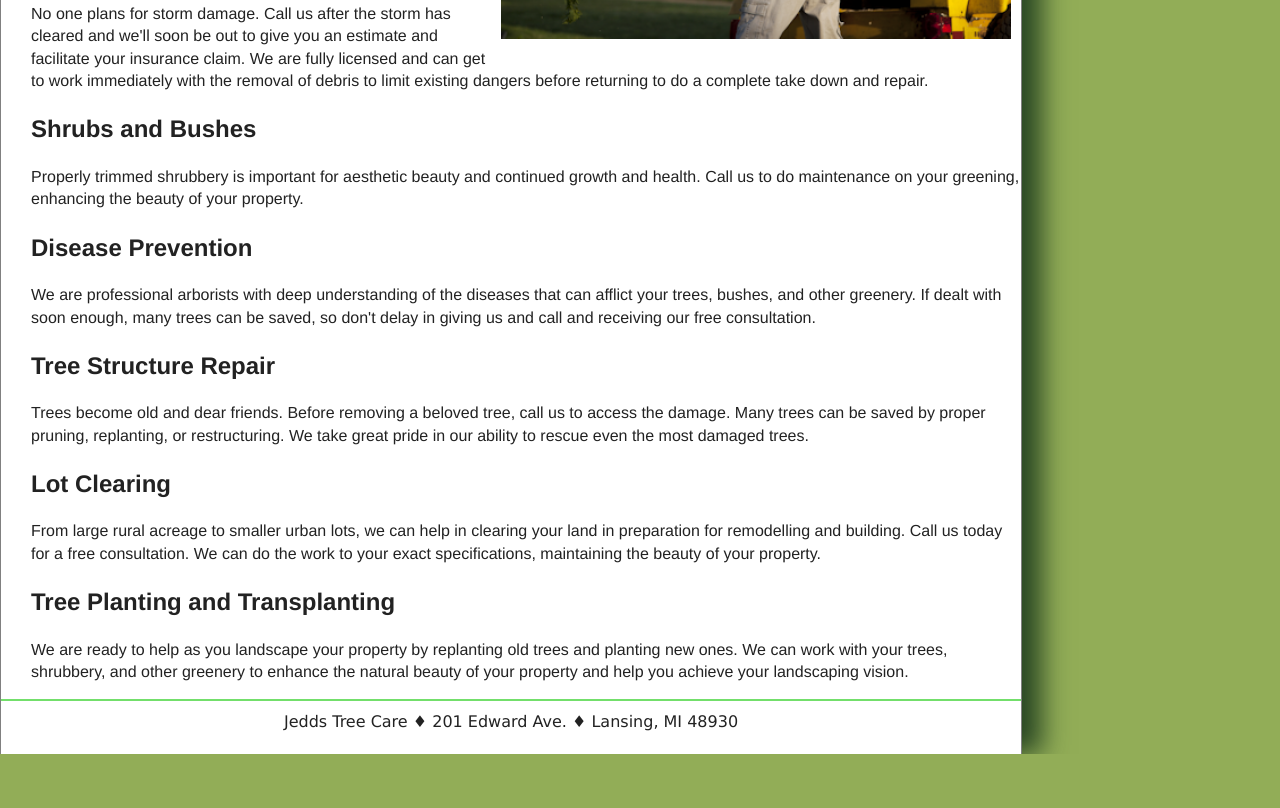
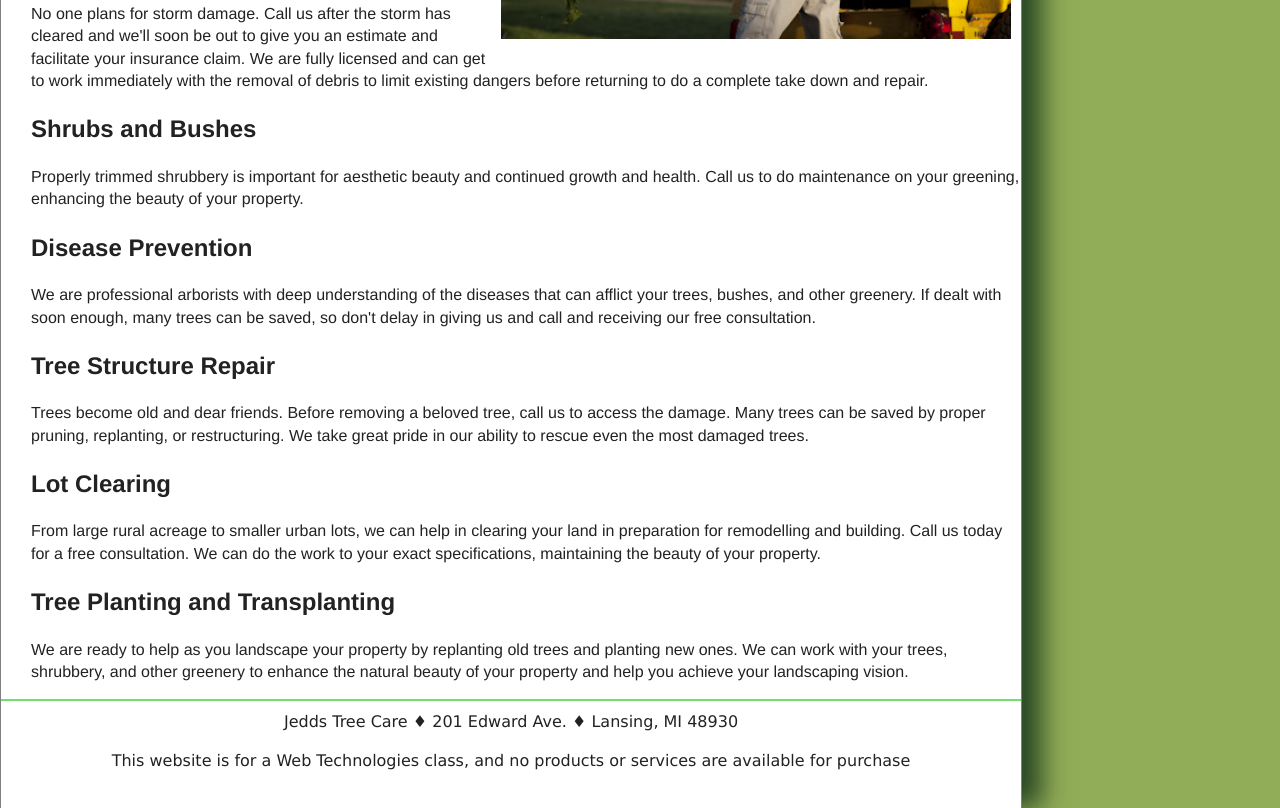
Before and after one commit to skyfila/3062749.github.io, a plain HTML site: page jtc_services.html in a window 1280 px wide. Shown: the part 465-1273 px from the top of the page. Before the commit the page ends 1219 px from the top, so only its background shows below. Drawn offline with Linux system fonts and the light colour scheme.

Commit message:
Update jtc_services.html
adding disclaimer

```diff
--- a/jtc_services.html
+++ b/jtc_services.html
@@ -76,7 +76,11 @@ your exact specifications, maintaining the beauty of your property.</p>
 ones. We can work with your trees, shrubbery, and other greenery to enhance the natural
 beauty of your property and help you achieve your landscaping vision.</p>
 
-    <footer>Jedds Tree Care &#9830; 201 Edward Ave. &#9830; Lansing, MI 48930</footer>
+    <footer>
+        Jedds Tree Care &#9830; 201 Edward Ave. &#9830; Lansing, MI 48930
+        <br>
+        <p>This website is for a Web Technologies class, and no products or services are available for purchase</p>
+    </footer>
 
 </body>
 
```
